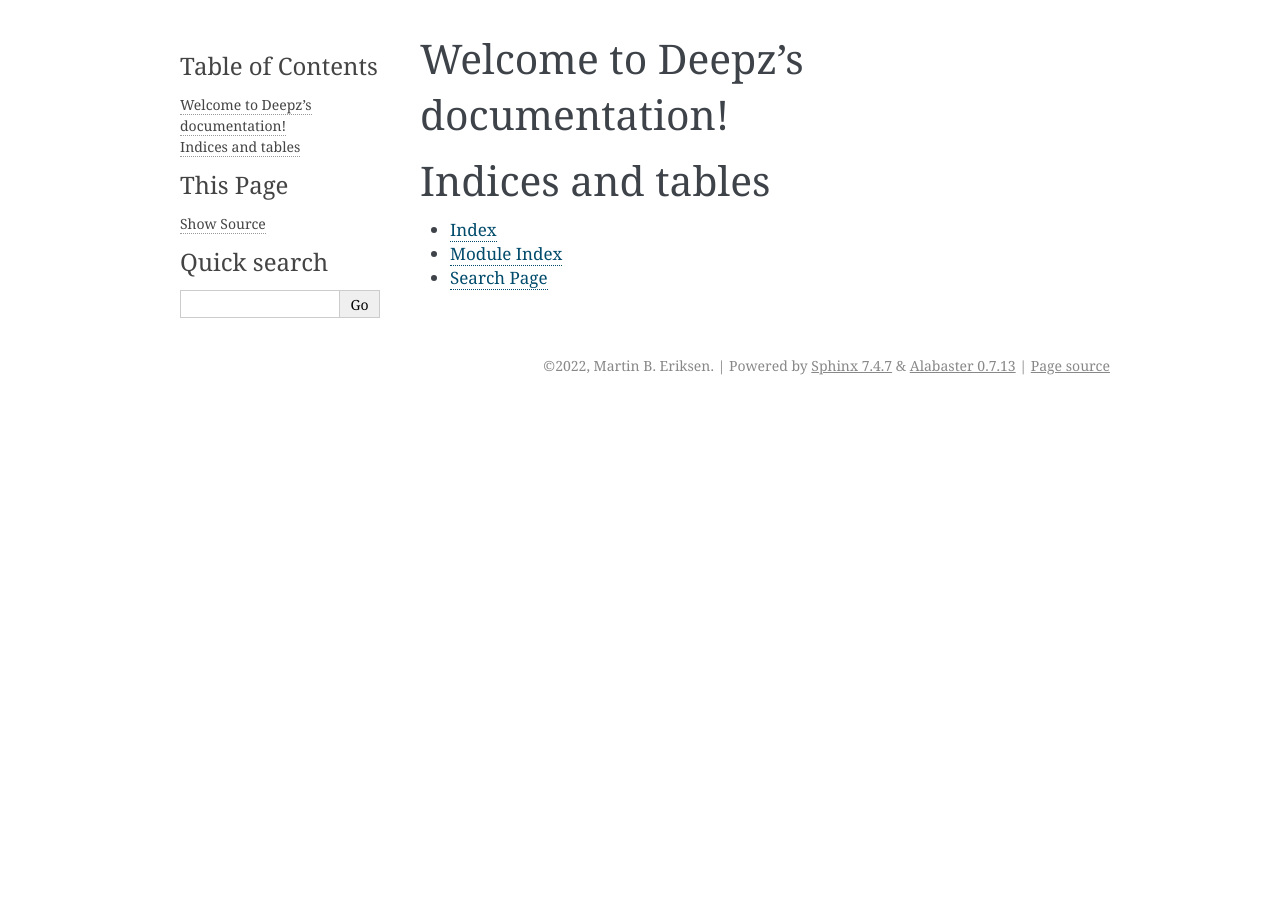
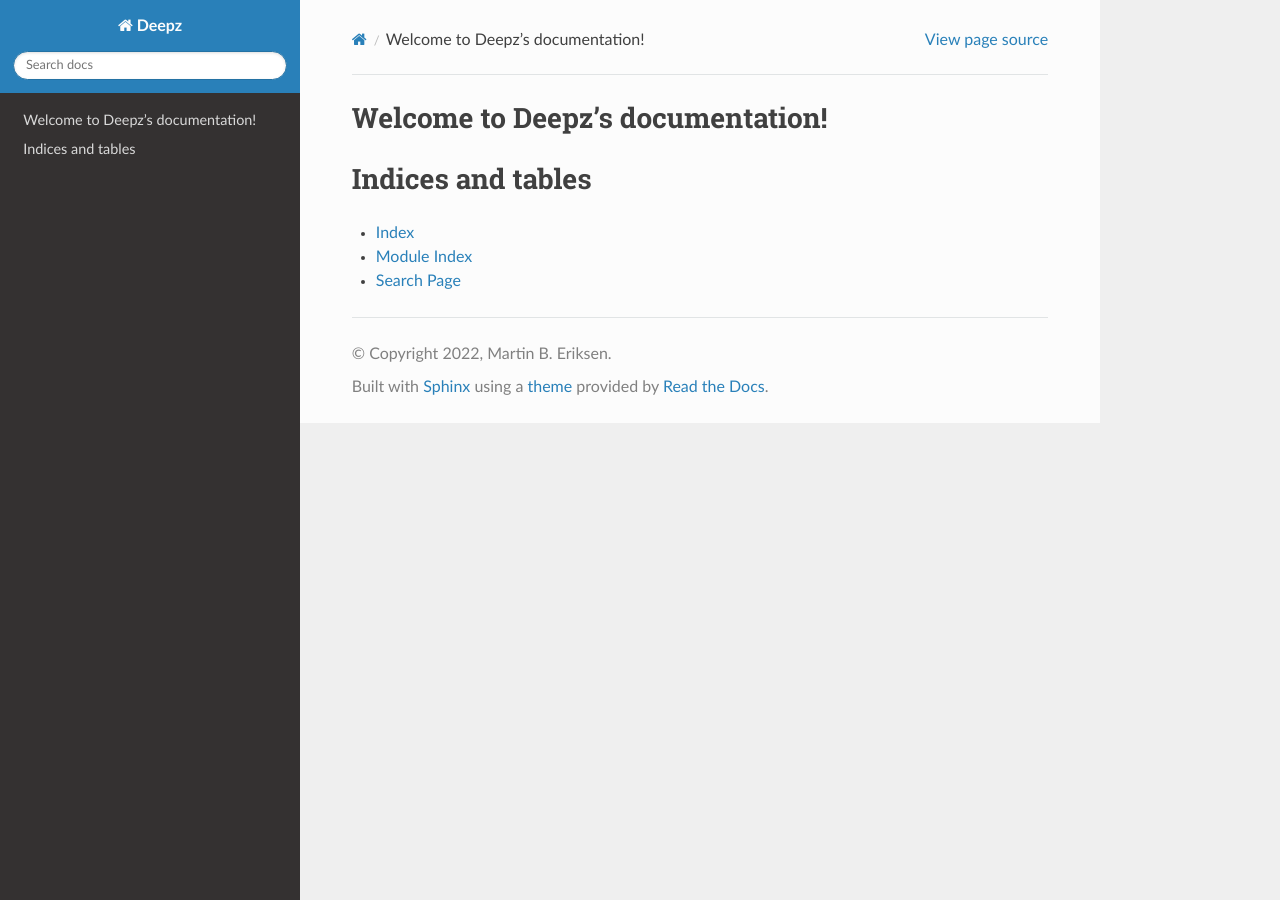
Before and after one commit to PAU-survey/deepz, a Sphinx documentation site: the page built from docs/source/index.rst, in a window 1280 px wide. Built offline with Sphinx 7.4.7 and the Read the Docs theme 2.0.0, drawn with Linux system fonts in a browser that asks for light colours.

Commit message:
Adding sphinx extensions.

```diff
--- a/docs/source/conf.py
+++ b/docs/source/conf.py
@@ -30,8 +30,9 @@
 # Add any Sphinx extension module names here, as strings. They can be
 # extensions coming with Sphinx (named 'sphinx.ext.*') or your custom
 # ones.
-extensions = [
-]
+extensions = ['sphinx.ext.autodoc',
+              'sphinx.ext.viewcode',
+              'sphinx.ext.githubpages',]
 
 # Add any paths that contain templates here, relative to this directory.
 templates_path = ['_templates']
@@ -47,7 +48,7 @@
 # The theme to use for HTML and HTML Help pages.  See the documentation for
 # a list of builtin themes.
 #
-html_theme = 'alabaster'
+html_theme = 'sphinx_rtd_theme'
 
 # Add any paths that contain custom static files (such as style sheets) here,
 # relative to this directory. They are copied after the builtin static files,
```
